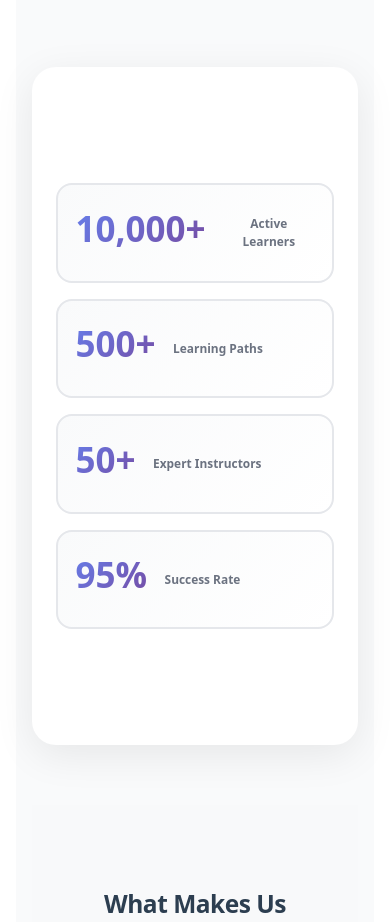
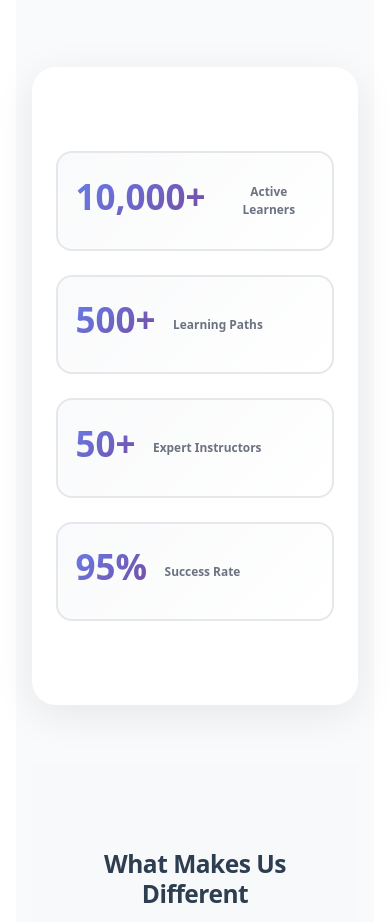
Before and after one commit to KITLoveWF/RoadmapHubReport, a React (Vite) app in the folder frontend/: page /about in a window 390 px wide. Shown: the part 960-1882 px from the top of the page. Built offline with nearby package versions, Linux system fonts and the light colour scheme; no server answers.

Commit message:
fix css ui

```diff
--- a/frontend/src/components/Classroom/ProcessClassroom/ProcessClassroom.css
+++ b/frontend/src/components/Classroom/ProcessClassroom/ProcessClassroom.css
@@ -374,7 +374,7 @@
 }
 
 /* Stats Grid */
-.stats-grid {
+.stats-grid-student-details {
   display: grid;
   grid-template-columns: repeat(3, 1fr);
   gap: 20px;
@@ -492,7 +492,7 @@
     max-height: 300px;
   }
 
-  .stats-grid {
+  .stats-grid-student-details {
     grid-template-columns: repeat(3, 1fr);
   }
 }
@@ -537,7 +537,7 @@
     gap: 16px;
   }
 
-  .stats-grid {
+  .stats-grid-student-details {
     grid-template-columns: 1fr;
   }
 
--- a/frontend/src/components/Classroom/ProcessClassroom/ProcessClassroom.jsx
+++ b/frontend/src/components/Classroom/ProcessClassroom/ProcessClassroom.jsx
@@ -537,7 +537,7 @@ export default function ProcessClassroom({ classroomId }) {
               </div>
 
               {/* Stats */}
-              <div className="stats-grid">
+              <div className="stats-grid-student-details">
                 <div className="stat-card">
                   <div className="stat-icon">📊</div>
                   <div className="stat-content">
--- a/frontend/src/components/TeamComponent/CreateTeamModal/CreateTeamModal.css
+++ b/frontend/src/components/TeamComponent/CreateTeamModal/CreateTeamModal.css
@@ -30,14 +30,14 @@
   }
 }
 
-.modal-header {
+.modal-header-create-team {
   display: flex;
   align-items: center;
   justify-content: space-between;
   margin-bottom: 16px;
 }
 
-.modal-header h3 {
+.modal-header-create-team h3 {
   margin: 0;
   font-size: 1.3rem;
   color: #0f172a;
@@ -52,19 +52,19 @@
   color: #475569;
 }
 
-.modal-body {
+.modal-body-create-team {
   display: flex;
   flex-direction: column;
   gap: 12px;
 }
 
-.modal-body label {
+.modal-body-create-team label {
   font-weight: 600;
   font-size: 0.95rem;
   color: #0f172a;
 }
 
-.modal-body input {
+.modal-body-create-team input {
   padding: 12px;
   border-radius: 10px;
   border: 1px solid rgba(15, 23, 42, 0.15);
@@ -72,7 +72,7 @@
   transition: border-color 0.2s ease, box-shadow 0.2s ease;
 }
 
-.modal-body input:focus {
+.modal-body-create-team input:focus {
   outline: none;
   border-color: #6366f1;
   box-shadow: 0 0 0 3px rgba(99, 102, 241, 0.15);
--- a/frontend/src/components/TeamComponent/CreateTeamModal/CreateTeamModal.jsx
+++ b/frontend/src/components/TeamComponent/CreateTeamModal/CreateTeamModal.jsx
@@ -37,14 +37,14 @@ export default function CreateTeamModal({ onClose, onCreated }) {
   return (
     <div className="create-team-modal-overlay" role="dialog" aria-modal="true">
       <div className="create-team-modal">
-        <div className="modal-header">
+        <div className="modal-header-create-team">
           <h3>Create a new team</h3>
           <button className="icon-button" onClick={onClose} aria-label="Close modal">
             ×
           </button>
         </div>
 
-        <form onSubmit={handleSubmit} className="modal-body">
+        <form onSubmit={handleSubmit} className="modal-body-create-team">
           <label htmlFor="team-name">Team name</label>
           <input
             id="team-name"
--- a/frontend/src/pages/Admin/AdminDashboard/AdminDashboard.css
+++ b/frontend/src/pages/Admin/AdminDashboard/AdminDashboard.css
@@ -19,7 +19,7 @@
   margin: 0;
 }
 
-.stats-grid {
+.stats-grid-admin-dashboard {
   display: grid;
   grid-template-columns: repeat(auto-fit, minmax(240px, 1fr));
   gap: 1.5rem;
@@ -160,7 +160,7 @@
     font-size: 1.75rem;
   }
 
-  .stats-grid {
+  .stats-grid-admin-dashboard {
     grid-template-columns: 1fr;
     gap: 1rem;
   }
--- a/frontend/src/pages/Admin/AdminDashboard/AdminDashboard.jsx
+++ b/frontend/src/pages/Admin/AdminDashboard/AdminDashboard.jsx
@@ -102,7 +102,7 @@ const AdminDashboard = () => {
         </p>
       </div>
 
-      <div className="stats-grid">
+      <div className="stats-grid-admin-dashboard">
         {stats.map((stat, index) => (
           <div className="stat-card card" key={index}>
             <div
--- a/frontend/src/pages/Introduction/About/About.css
+++ b/frontend/src/pages/Introduction/About/About.css
@@ -97,7 +97,7 @@
   box-shadow: 0 10px 40px rgba(0, 0, 0, 0.08);
 }
 
-.stats-grid {
+.stats-grid-about {
   display: grid;
   grid-template-columns: repeat(4, 1fr);
   gap: 40px;
@@ -400,7 +400,7 @@
     font-size: 3rem;
   }
 
-  .stats-grid {
+  .stats-grid-about {
     grid-template-columns: repeat(2, 1fr);
     gap: 32px;
   }
@@ -441,7 +441,7 @@
     font-size: 2rem;
   }
 
-  .stats-grid {
+  .stats-grid-about {
     grid-template-columns: 1fr;
     gap: 24px;
     padding: 24px;
--- a/frontend/src/pages/Introduction/About/About.jsx
+++ b/frontend/src/pages/Introduction/About/About.jsx
@@ -87,7 +87,7 @@ function About() {
 
         {/* Stats Section */}
         <section className="stats-section">
-          <div className="stats-grid">
+          <div className="stats-grid-about">
             {stats.map((stat, index) => (
               <div key={index} className="stat-card">
                 <div className="stat-number">{stat.number}</div>
--- a/frontend/src/pages/Team/TeamPage/TeamPage.css
+++ b/frontend/src/pages/Team/TeamPage/TeamPage.css
@@ -117,21 +117,21 @@
 	color: #475569;
 }
 
-.stats-grid {
+.stats-grid-team-page {
 	display: grid;
 	grid-template-columns: repeat(auto-fit, minmax(180px, 1fr));
 	gap: 16px;
 	margin: 32px 0;
 }
 
-.stats-grid article {
+.stats-grid-team-page article {
 	padding: 18px;
 	border-radius: 18px;
 	border: 1px solid rgba(15, 23, 42, 0.08);
 	background: rgba(255, 255, 255, 0.85);
 }
 
-.stats-grid .label {
+.stats-grid-team-page .label {
 	margin: 0;
 	letter-spacing: 0.05em;
 	font-size: 0.8rem;
@@ -139,7 +139,7 @@
 	color: #94a3b8;
 }
 
-.stats-grid .value {
+.stats-grid-team-page .value {
 	margin: 6px 0 0;
 	font-size: 2rem;
 	font-weight: 700;
@@ -508,7 +508,7 @@
 	box-shadow: 0 16px 48px rgba(15, 23, 42, 0.25);
 }
 
-.modal-header {
+.modal-header-create-team {
 	display: flex;
 	justify-content: space-between;
 	align-items: flex-start;
@@ -516,12 +516,12 @@
 	border-bottom: 1px solid rgba(15, 23, 42, 0.08);
 }
 
-.modal-header h3 {
+.modal-header-create-team h3 {
 	margin: 0;
 	font-size: 1.3rem;
 }
 
-.modal-header p {
+.modal-header-create-team p {
 	margin: 6px 0 0;
 	color: #64748b;
 }
@@ -534,7 +534,7 @@
 	cursor: pointer;
 }
 
-.modal-body {
+.modal-body-create-team {
 	padding: 16px 24px 20px;
 	overflow-y: auto;
 	display: flex;
@@ -555,15 +555,15 @@
 	margin-top: 4px;
 }
 
-.modal-body input,
-.modal-body textarea {
+.modal-body-create-team input,
+.modal-body-create-team textarea {
 	width: 100%;
 	border-radius: 12px;
 	border: 1px solid rgba(15, 23, 42, 0.12);
 	padding: 10px 14px;
 }
 
-.modal-body textarea {
+.modal-body-create-team textarea {
 	resize: vertical;
 }
 
@@ -642,7 +642,7 @@
 	box-shadow: 0 10px 20px rgba(37, 99, 235, 0.15);
 }
 
-.modal-footer {
+.modal-footer-actions {
 	padding: 14px 24px 22px;
 	display: grid;
 	grid-template-columns: repeat(auto-fit, minmax(220px, 1fr));
@@ -724,7 +724,7 @@
 		justify-content: flex-start;
 	}
 
-	.modal-footer {
+	.modal-footer-actions {
 		grid-template-columns: 1fr;
 	}
 
--- a/frontend/src/pages/Team/TeamPage/TeamPage.jsx
+++ b/frontend/src/pages/Team/TeamPage/TeamPage.jsx
@@ -496,7 +496,7 @@ export default function TeamPage() {
 							</p>
 						</header>
 
-						<div className="stats-grid">
+						<div className="stats-grid-team-page">
 							<article>
 								<p className="label">Total members</p>
 								<p className="value">{memberStats.total}</p>
@@ -689,7 +689,7 @@ export default function TeamPage() {
 								×
 							</button>
 						</header>
-						<div className="modal-body">
+						<div className="modal-body-create-team">
 							<section className="modal-section">
 								<label className="modal-label" htmlFor="account-search-input">
 									Search all accounts
@@ -778,7 +778,7 @@ export default function TeamPage() {
 								</div>
 							</section>
 						</div>
-						<footer className="modal-footer">
+						<footer className="modal-footer-actions">
 							<div className="selection-hint">
 								{selectedAccount ? (
 									<span>
```
